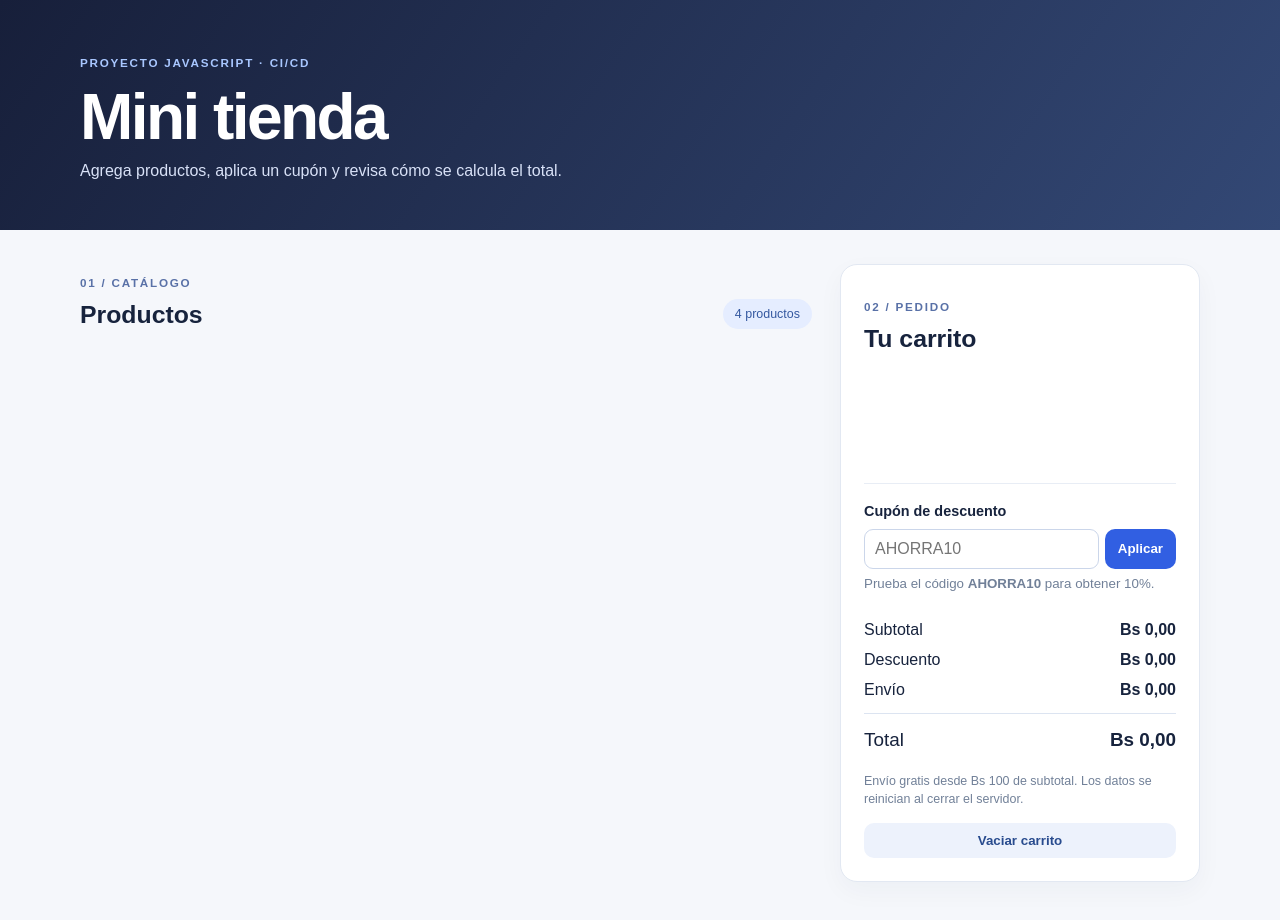
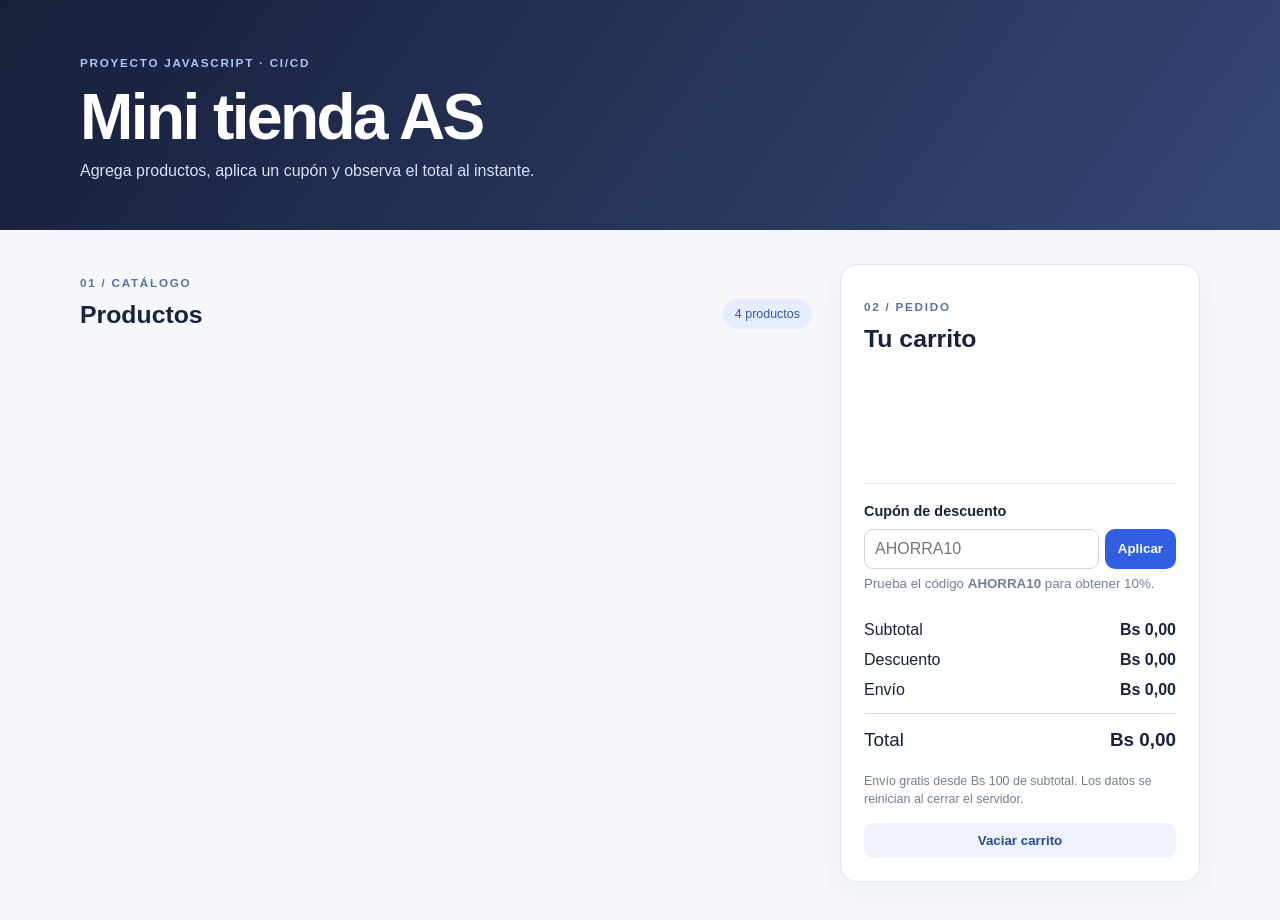
Before and after one commit to sebastiansoto1407/CircleCI, a website: page public/index.html in a window 1280 px wide. Drawn offline with Linux system fonts and the light colour scheme; no server answers.

Commit message:
Mostrar cambio correcto en CircleCI

```diff
--- a/public/index.html
+++ b/public/index.html
@@ -11,8 +11,8 @@
   <header class="hero">
     <div class="contenedor">
       <p class="etiqueta">PROYECTO JAVASCRIPT · CI/CD</p>
-      <h1>Mini tienda</h1>
-      <p>Agrega productos, aplica un cupón y revisa cómo se calcula el total.</p>
+      <h1>Mini tienda AS</h1>
+      <p>Agrega productos, aplica un cupón y observa el total al instante.</p>
     </div>
   </header>
   <main class="contenedor columnas">
```
